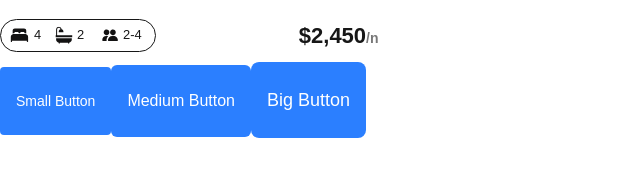
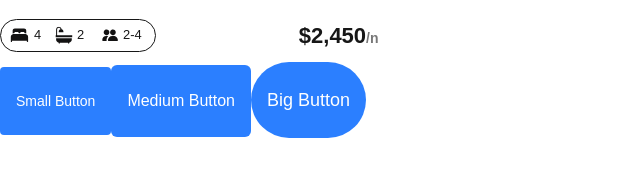
Before and after one commit to Mdlalose4life/alx-project-0x00-setup, a Next.js app in the folder alx-project-0x00/: page /landing in a window 1280 px wide. Shown: the part 388-564 px from the top of the page, without its empty margins (0-640 px from the left). Built offline with nearby package versions, Linux system fonts and the light colour scheme.

Commit message:
The fully rounded

```diff
--- a/alx-project-0x00/pages/landing.tsx
+++ b/alx-project-0x00/pages/landing.tsx
@@ -8,7 +8,7 @@ const Landing: React.FC = () => {
         <Card/>
         <Button title="Small Button" styles="text-sm rounded-sm"/>
         <Button title="Medium Button" styles="text-md rounded-md"/>
-        <Button title="Big Button" styles="text-lg rounded-lg"  />
+        <Button title="Big Button" styles="text-lg rounded-full"  />
       </div>
     )
   }
```
